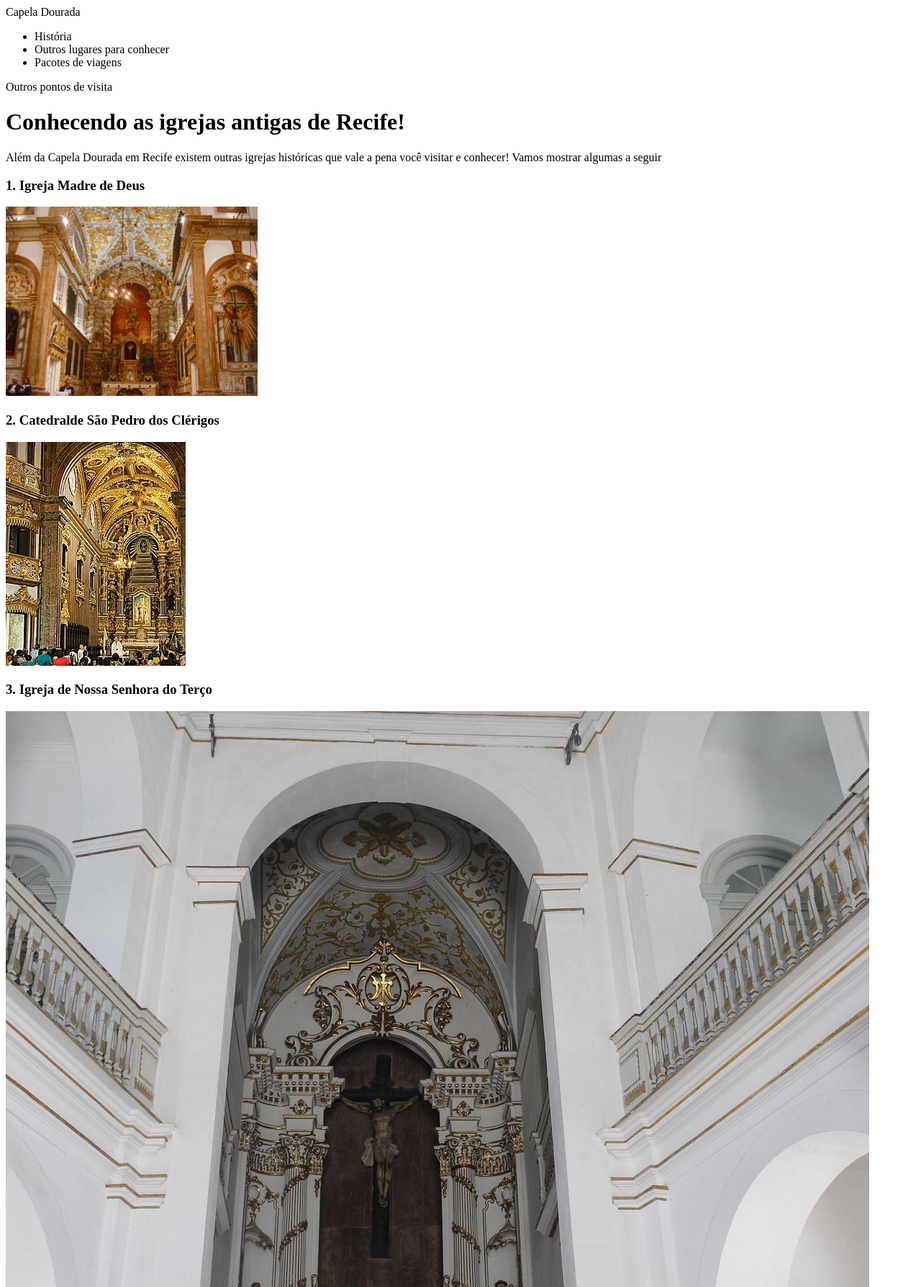
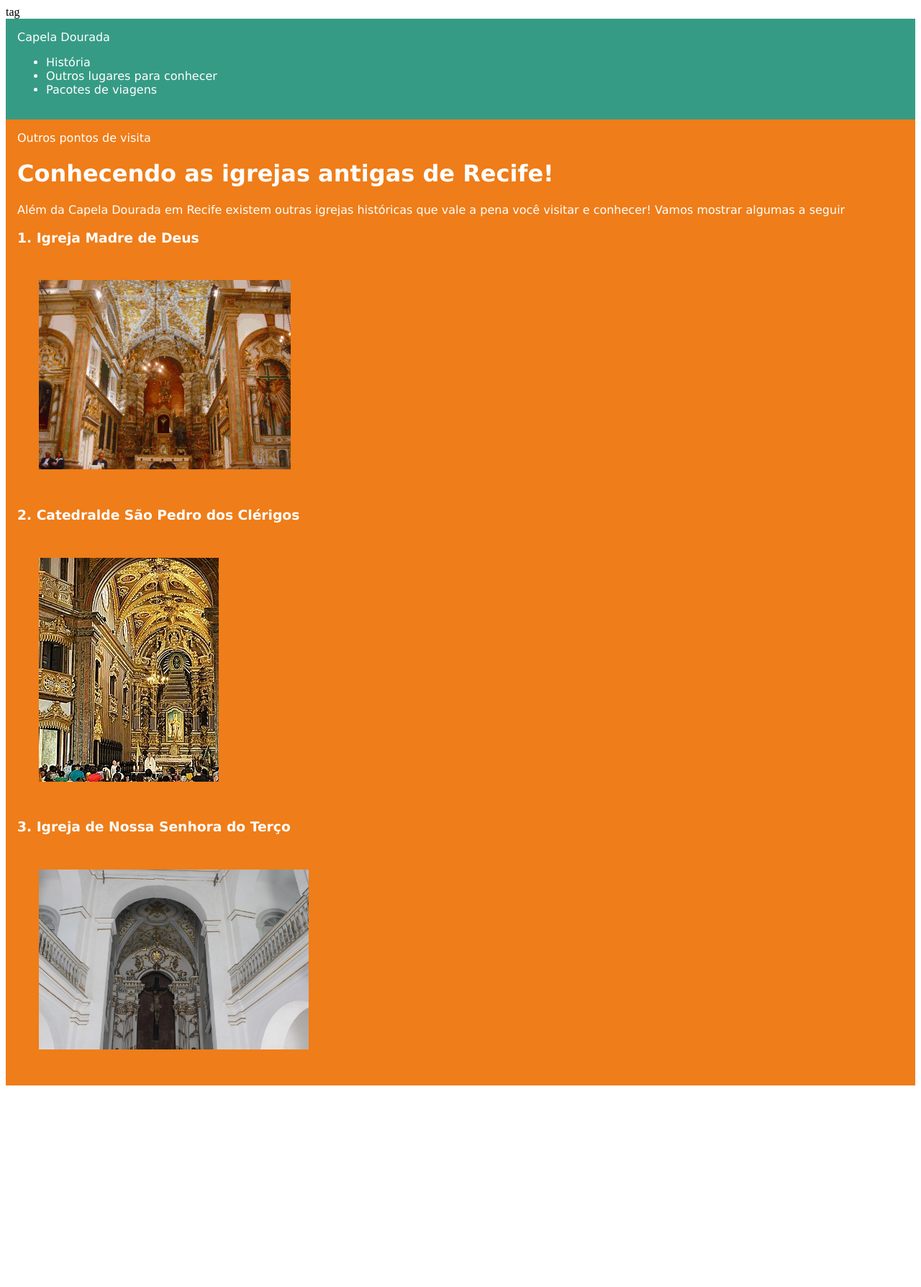
Before and after one commit to GloriaMariaMesq/novos_pontos_turisticos, a plain HTML site: page pontos-turisticos.html in a window 1280 px wide. Shown: the whole page at 72% size. After the commit the page ends 1516 px from the top, so only its background shows below. Drawn offline with Linux system fonts and the light colour scheme.

Commit message:
atividade proz

```diff
--- /dev/null
+++ b/css/style.css
@@ -0,0 +1,29 @@
+header {
+    font-family: 'Lucida Sans', Verdana, sans-serif;
+  }
+
+  header, footer {
+    background: #369b85;
+    color: white;
+    padding: 16px;
+  }
+
+  #logo-header {
+    font-size: 32px;
+  }
+
+  a {
+    text-decoration: none;
+    color: rgb(255, 255, 255);
+  }
+
+  main {
+    background-color: #EF7D19;
+    padding: 16px;
+    color: white;
+    font-family: 'Lucida Sans', Verdana, sans-serif;
+  }
+
+  img {
+    margin: 30px;
+  }
--- a/pontos-turisticos.html
+++ b/pontos-turisticos.html
@@ -1,9 +1,17 @@
 <!DOCTYPE html>
 <html lang="en">
 <head>
+    tag <link rel="stylesheet" href="css/style.css">
     <meta charset="UTF-8">
     <meta name="viewport" content="width=device-width, initial-scale=1.0">
     <title>Outros pontos turisticos</title>
+    <style>
+        .img {
+            height:250px;
+            width:150px
+            object-fit cover;
+        }
+    </style>
 </head>
 <body>
     <header>
@@ -25,7 +33,7 @@
         <h3>2. Catedralde São Pedro dos Clérigos</h3>
         <img src="Concatedral_de_São_Pedro_dos_Clérigos_-_Recife-PE.jpg" alt="Catedral de São Pedro dos Clérigos">
         <h3>3. Igreja de Nossa Senhora do Terço</h3>
-        <img src="igreja-de-nossa-senhora.jpg" alt="Igreja de Nossa Senhora do Terço">
+        <img src="igreja-de-nossa-senhora.jpg" class="img" alt="Igreja de Nossa Senhora do Terço">
     </main>
 </body>
 </html>
```
